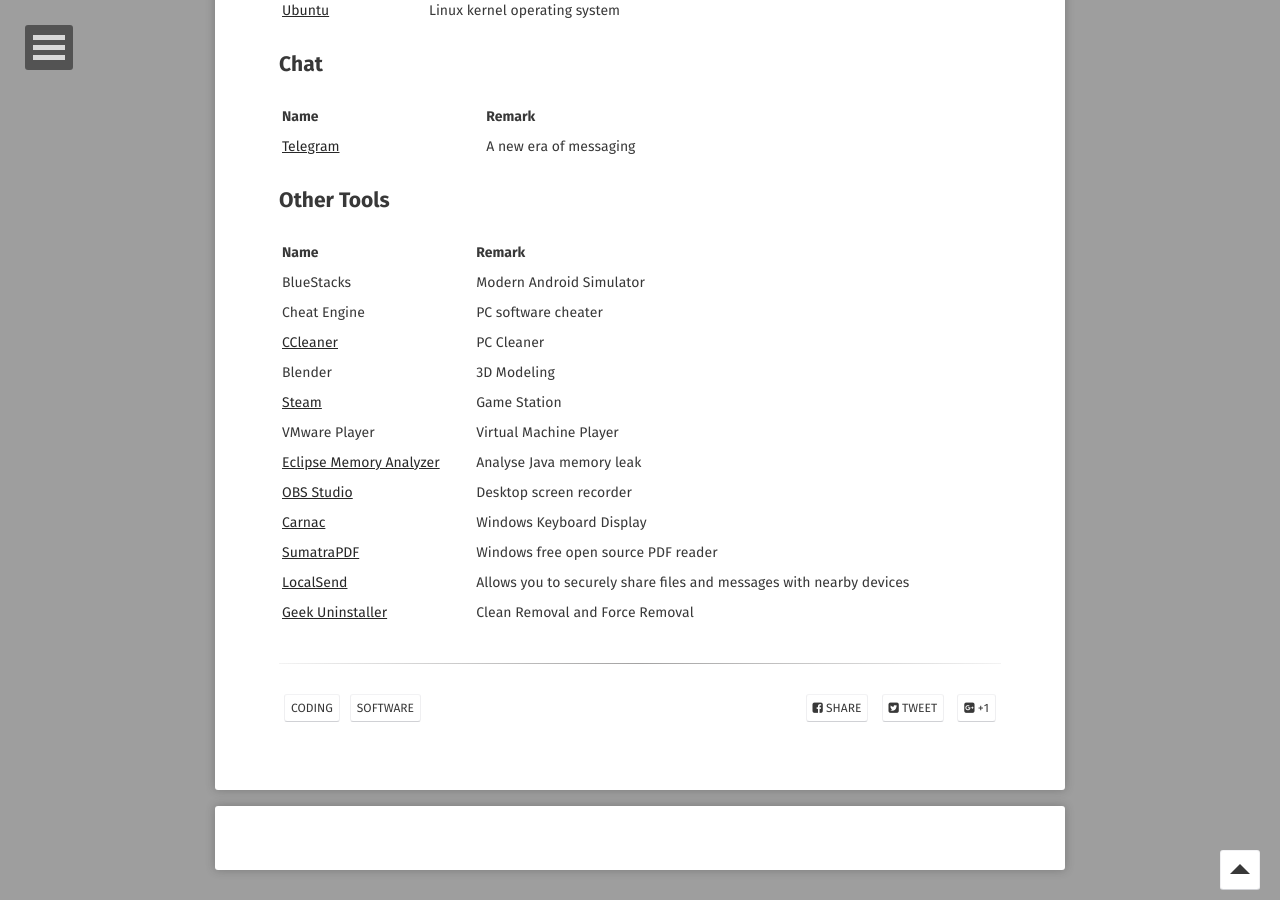
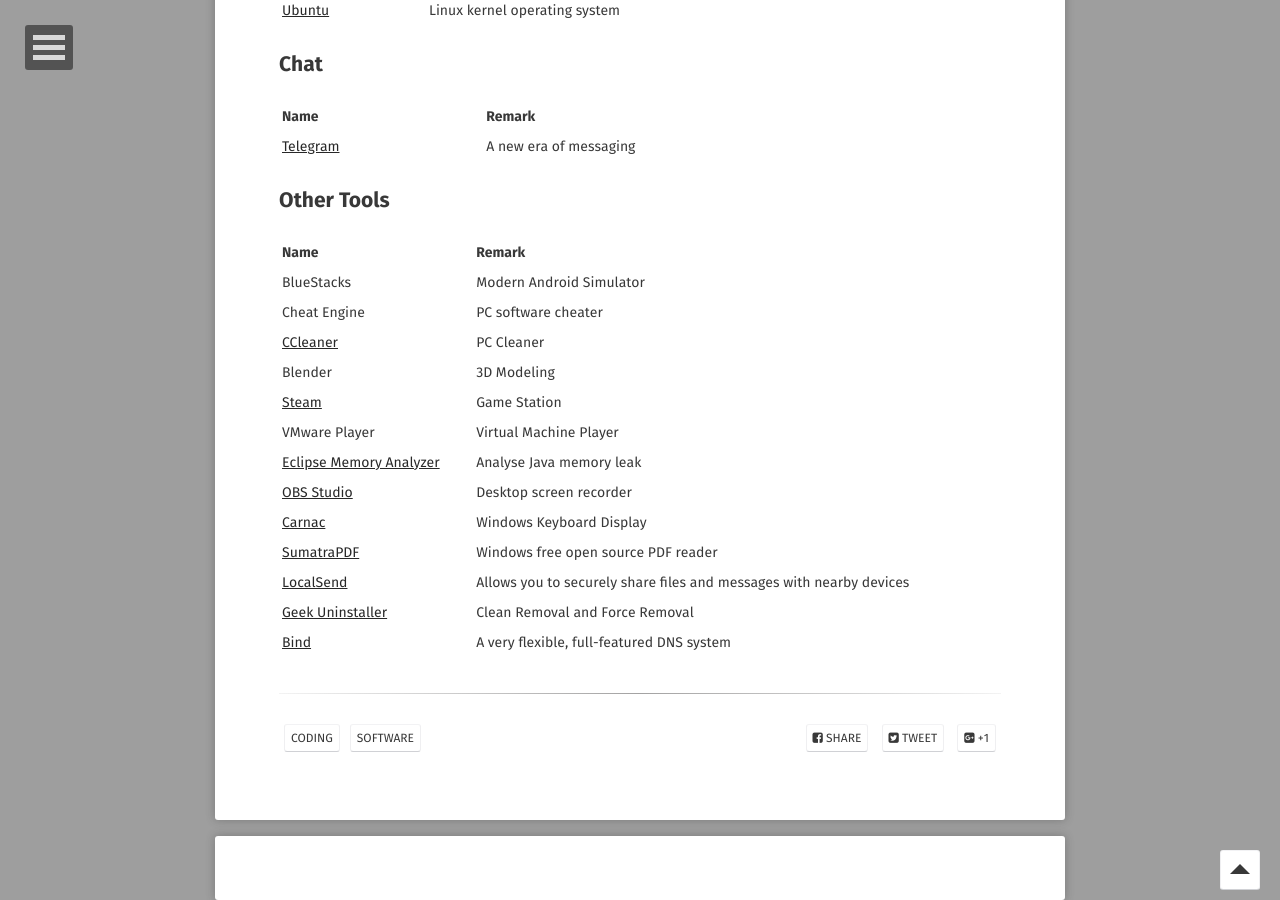
Before and after one commit to o7878x/o7878x.github.io, a Jekyll site: the page built from _posts/2024-07-07-wonderful-softwares.md, in a window 1280 px wide and 900 px high, scrolled down 3424 px. Built offline with Jekyll 4.4.1, drawn with Linux system fonts in a browser that asks for light colours; some web fonts are replaced; comment, search, counter and statistics services are not loaded.

Commit message:
feature:add bind dns server

```diff
--- a/_posts/2024-07-07-wonderful-softwares.md
+++ b/_posts/2024-07-07-wonderful-softwares.md
@@ -150,3 +150,4 @@
 | [SumatraPDF](https://www.sumatrapdfreader.org/free-pdf-reader) | Windows free open source PDF reader |
 | [LocalSend](https://localsend.org/) | Allows you to securely share files and messages with nearby devices |
 | [Geek Uninstaller](https://geekuninstaller.com/) | Clean Removal and Force Removal |
+| [Bind](https://www.isc.org/bind/) | A very flexible, full-featured DNS system |
```
